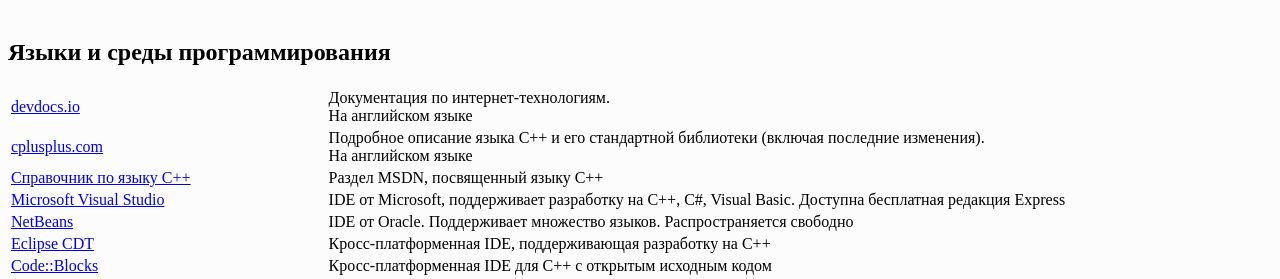
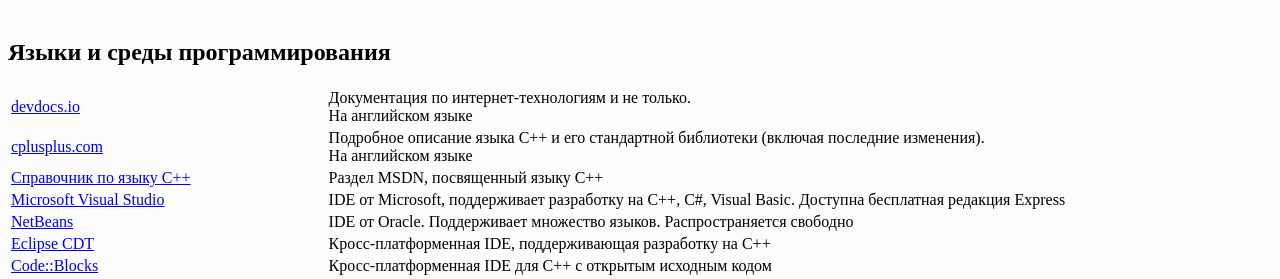
Before and after one commit to codemore-ru/codemore-ru.github.io, a Jekyll site: the page built from catalog/index.html, in a window 1280 px wide. Shown: the part 1144-1423 px from the top of the page. Built offline with Jekyll 4.4.1, drawn with Linux system fonts in a browser that asks for light colours.

Commit message:
И не только

```diff
--- a/catalog/index.html
+++ b/catalog/index.html
@@ -44,7 +44,7 @@
 </table>
 <br><h2 id="div2">Языки и среды программирования</h2>
 <table class="table">
-<tr><td><a href="http://devdocs.io/" target="_blank">devdocs.io</a></td><td>Документация по интернет-технологиям.<br>На английском языке</td></tr>
+<tr><td><a href="http://devdocs.io/" target="_blank">devdocs.io</a></td><td>Документация по интернет-технологиям и не только.<br>На английском языке</td></tr>
 <tr><td><a href="http://www.cplusplus.com/" target="_blank">cplusplus.com</a></td><td>Подробное описание языка С++ и его стандартной библиотеки (включая последние изменения).<br>На английском языке</td></tr>
 <tr><td><a href="http://msdn.microsoft.com/ru-ru/library/3bstk3k5.aspx" target="_blank">Справочник по языку С++</a></td><td>Раздел MSDN, посвященный языку С++</td></tr>
 <tr><td><a href="http://www.visualstudio.com/ru-ru/downloads" target="_blank">Microsoft Visual Studio</a></td><td>IDE от Microsoft, поддерживает разработку на С++, C#, Visual Basic. Доступна бесплатная редакция Express</td></tr>
```
